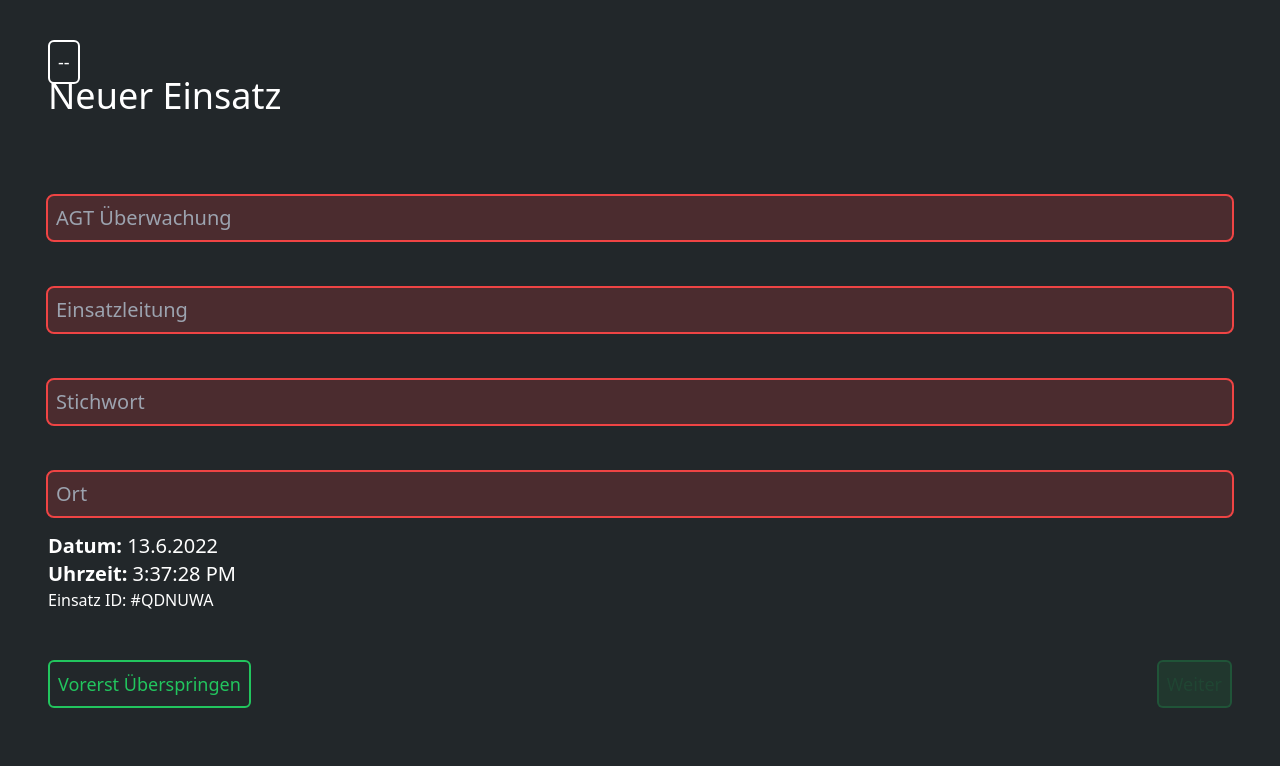
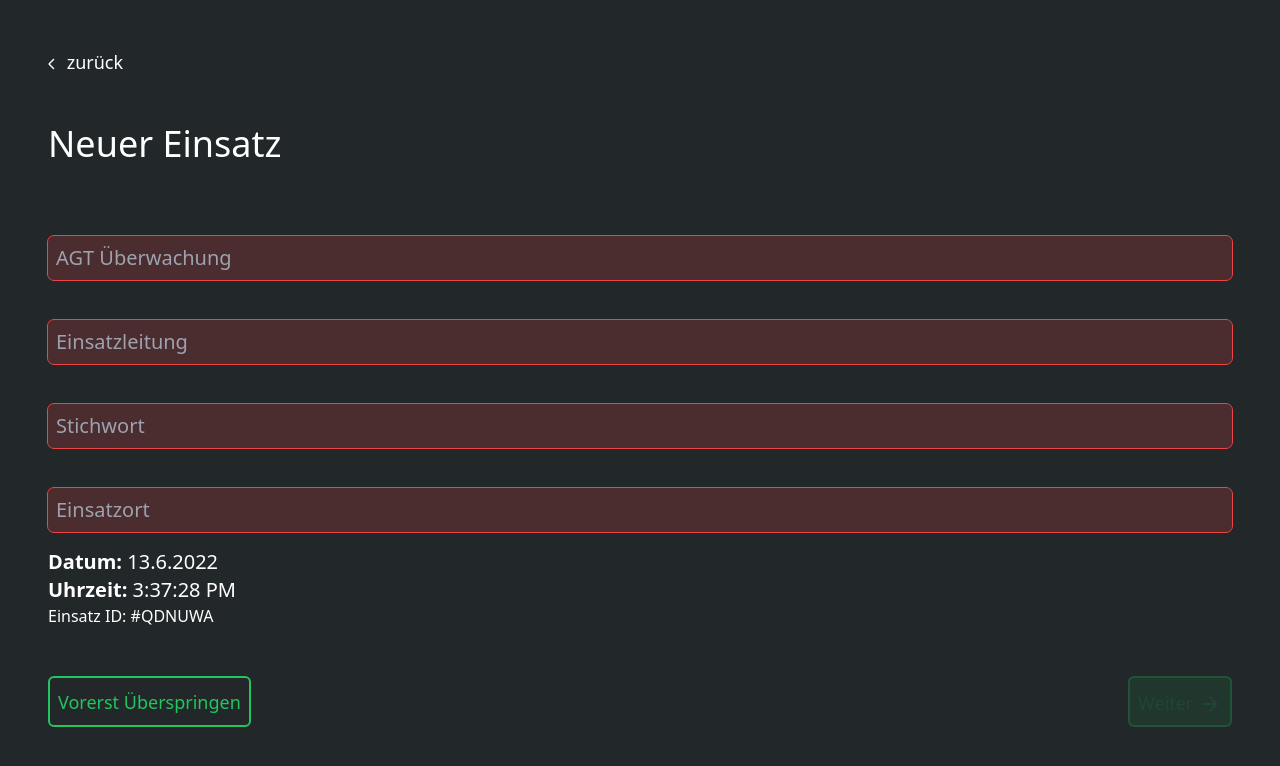
Before and after one commit to Niklas003/FireAir, a Vue app: page /#/newmission in a window 1280 px wide. Shown: the top 766 px of the page. Built offline with nearby package versions, Linux system fonts and the light colour scheme.

Commit message:
fix: renamed input File; WIP all characters in input Field should be emmited

```diff
--- a/public/index.html
+++ b/public/index.html
@@ -4,6 +4,7 @@
     <meta charset="utf-8">
     <meta http-equiv="X-UA-Compatible" content="IE=edge">
     <meta name="viewport" content="width=device-width,initial-scale=1.0">
+    <link rel="stylesheet" href="https://fonts.googleapis.com/css2?family=Material+Symbols+Rounded:opsz,wght,FILL,GRAD@20..48,100..700,0..1,-50..200" />
     <link rel="icon" href="<%= BASE_URL %>favicon.ico">
     <title><%= htmlWebpackPlugin.options.title %></title>
   </head>
--- a/src/components/MissionInputP1.vue
+++ /dev/null
@@ -1,27 +0,0 @@
-<template>
-    <div>
-        <div class="flex flex-col">
-            <!--Animate the labels when appeering. Inspired by Angular Material.-->
-            <label v-if="userInput.length > 0" for="input" class="transition ease-in duration-300 text-white relative -bottom-8">{{ props.placeholder }}</label>
-            <input v-on:input="emitInput()" id="input" :placeholder="props.placeholder" type="text" class="invalid:bg-red-500/20 outline outline-offset-0 outline-2 outline-red-500 valid:bg-green-500/20 valid:outline-green-500 my-4 mt-8 p-2 rounded-md default:bg-white/70 text-xl text-white"
-            :value="userInput" @input="e => userInput = (e?.target as any)?.value" required>
-        </div>
-    </div>
-</template>
-
-<script setup lang="ts">
-import { ref, defineEmits, defineProps } from 'vue';
-
-const userInput = ref('');
-
-const emits =  defineEmits(['user-input']);
-const props = defineProps({
-    placeholder: String,
-});
-
-function emitInput() {
-    if(userInput.value.length > 0)
-        emits("user-input", userInput.value);
-}
-
-</script>
--- /dev/null
+++ b/src/components/ValueInputP1.vue
@@ -0,0 +1,29 @@
+<template>
+    <div>
+        <div class="flex flex-col">
+            <Transition name="fade" mode="out-in">
+                <label v-if="userInput.length > 0" for="input" class="transition ease-in duration-300 text-white relative -bottom-6 left-2 bg-[#22272A] w-fit p-0.5 border border-green-500 rounded-t-md">{{ props.placeholder }}</label>
+            </Transition>
+            <input v-on:input="$emit('user-input', userInput)" id="input" :placeholder="props.placeholder" type="text" class="invalid:bg-red-500/20 outline outline-offset-0 outline-1 outline-red-500 valid:bg-green-500/20 valid:outline-green-500 my-4 mt-6 p-2 rounded-md default:bg-white/70 text-xl text-white"
+            :value="userInput" @input="e => userInput = (e?.target as any)?.value" required>
+        </div>
+    </div>
+</template>
+
+<script setup lang="ts">
+import { ref, defineEmits, defineProps } from 'vue';
+
+const userInput = ref('');
+
+const emits =  defineEmits(['user-input']);
+const props = defineProps({
+    placeholder: String,
+});
+
+function emitInput() {
+    console.log(userInput.value)
+    if(userInput.value.length > 0)
+        emits("user-input", userInput.value);
+}
+
+</script>
--- a/src/style.css
+++ b/src/style.css
@@ -1,3 +1,14 @@
 @tailwind base;
 @tailwind components;
 @tailwind utilities;
+
+/*Transition for Infut Labels*/
+.fade-enter-active,
+.fade-leave-active {
+  transition: opacity 0.5s ease;
+}
+
+.fade-enter-from,
+.fade-leave-to {
+  opacity: 0;
+}
--- a/src/views/NewMission.vue
+++ b/src/views/NewMission.vue
@@ -1,12 +1,12 @@
 <template>
     <div class="p-12">
-        <router-link to="/" class="rounded-md p-2 border-2 border-white hover:bg-white/10 text-white text-lg">--</router-link>
+        <router-link to="/" class="hover:underline text-white text-lg"><span class="material-symbols-rounded relative top-0.5 text-sm">arrow_back_ios</span> zurück</router-link>
 
-        <h1 class="text-4xl text-white mb-12">Neuer Einsatz</h1>
+        <h1 class="text-4xl text-white my-12">Neuer Einsatz</h1>
         <MissionInputP1 placeholder="AGT Überwachung" @user-input="(userInput: string) => getEmits(userInput, 0)"></MissionInputP1>
         <MissionInputP1 placeholder="Einsatzleitung" @user-input="(userInput: string) => getEmits(userInput, 1)"></MissionInputP1>
         <MissionInputP1 placeholder="Stichwort" @user-input="(userInput: string) => getEmits(userInput, 2)"></MissionInputP1>
-        <MissionInputP1 placeholder="Ort" @user-input="(userInput: string) => getEmits(userInput, 3)"></MissionInputP1>
+        <MissionInputP1 placeholder="Einsatzort" @user-input="(userInput: string) => getEmits(userInput, 3)"></MissionInputP1>
 
         <h2 class="text-white text-xl"><b>Datum: </b> {{ dateStr }}</h2>
         <h2 class="text-white text-xl"><b>Uhrzeit: </b> {{ timeStr }}</h2>
@@ -15,13 +15,13 @@
 
     <div class="flex flex-row justify-between mx-12">
             <button class="rounded-md p-2 border-2 border-green-500 text-green-500 text-lg">Vorerst Überspringen</button>
-            <router-link to="/" v-if="tocontinue" class="rounded-md p-2 border-2 border-green-500 bg-green-500/10 text-green-500 text-lg">Weiter</router-link>
-            <button v-else class="rounded-md p-2 border-2 border-green-500/20 bg-green-500/10 text-green-500/10 text-lg">Weiter</button>
+            <router-link to="/" v-if="tocontinue" class="rounded-md p-2 border-2 border-green-500 bg-green-500/10 text-green-500 text-lg">Weiter <span class="material-symbols-rounded relative top-1.5">arrow_forward</span></router-link>
+            <button v-else class="rounded-md p-2 border-2 border-green-500/20 bg-green-500/10 text-green-500/10 text-lg">Weiter <span class="material-symbols-rounded relative top-1.5">arrow_forward</span></button>
     </div>
 </template>
 
 <script setup lang="ts">
-import MissionInputP1 from '@/components/MissionInputP1.vue';
+import MissionInputP1 from '@/components/ValueInputP1.vue';
 import { onMounted, ref } from 'vue';
 
 const dateStr = ref('');
@@ -50,7 +50,6 @@ onMounted(()=>{
 
 
 function getEmits(userInput: string, stringID: number){
-    console.log(userInput);
     if(userInput.length == 0){
         checkArr.value[stringID] = false;
         checkAllInput();
--- a/src/views/UserSettings.vue
+++ b/src/views/UserSettings.vue
@@ -1,24 +1,32 @@
 <template>
     <div class="p-12">
-        <h1 class="text-white text-4xl mb-12">Einstellungen</h1>
+        <router-link to="/" class="hover:underline text-white text-lg"><span class="material-symbols-rounded relative top-0.5 text-sm">arrow_back_ios</span> zurück</router-link>
 
-        <input required placeholder="Name Feuerwehr" type="text" class="invalid:bg-red-500/20 outline outline-offset-0 outline-2 outline-red-500 valid:bg-green-500/20 valid:outline-green-500 my-4 mt-8 p-2 rounded-md default:bg-white/70 text-xl text-white"
-        :value="depName" @input="e => depName = (e?.target as any)?.value"
-        >
+        <h1 class="text-white text-4xl my-12">Einstellungen</h1>
+
+        <ValueInputP1 placeholder="Name der Feuerwehr" @user-input="(userInput: string) => getEmits(userInput)"></ValueInputP1>
         <br>
-        <button @click="setValue()" v-if="depName.length > 2" class="bg-green-500 hover:bg-green-500/90 text-white p-2 rounded-md text-lg">Übernehmen</button>
+        <button @click="setValue()" v-if="depName" class="bg-green-500 hover:bg-green-500/90 text-white p-2 rounded-md text-lg">Übernehmen</button>
         <button v-else class="bg-green-500/20 text-white/20 p-2 rounded-md text-lg">Übernehmen</button>
     </div>
 </template>
 
 <script setup lang="ts">
+import ValueInputP1 from '@/components/ValueInputP1.vue';
 import { ref } from 'vue';
 
 
-var depName = ref("");
+var depName = ref<boolean>(false);
+var inputValue = ref("");
 
 function setValue(){
-    localStorage.setItem('depName', depName.value);
+    localStorage.setItem('depName', inputValue.value);
+}
+
+function getEmits(userInput:string): boolean{
+   inputValue.value = userInput;
+   depName.value = userInput.length > 0? true: false;
+   return depName.value
 }
 
 </script>
```
